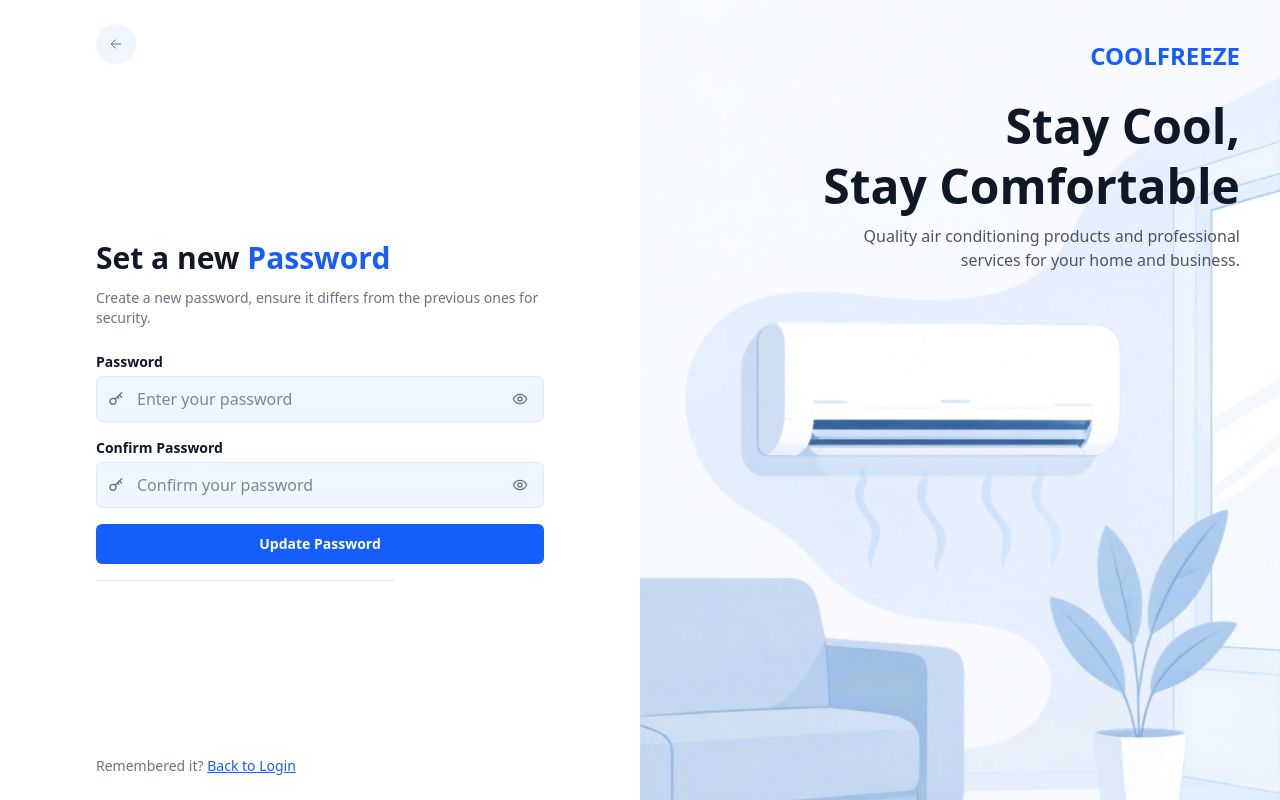
After one commit to ChristianPaul19/cool_freeze, a PHP site: page /frontend/pages/auth/set_password.php in a window 1280 px wide. The commit adds this page. Run offline with PHP 8.4, Linux system fonts and the light colour scheme; some libraries are stand-ins or nearby versions.

Commit message:
Complete Design in Auth/

```diff
--- a/frontend/pages/auth/login.php
+++ b/frontend/pages/auth/login.php
@@ -81,7 +81,7 @@
               <label for="remember">Remember me</label>
             </div>
 
-            <a href="#" class="text-blue-600 hover:underline">Forgot password?</a>
+            <a href="<?= BASE_URL ?>?page=forget" class="text-blue-600 hover:underline">Forgot password?</a>
           </div>
 
           <button
@@ -101,13 +101,13 @@
       <!-- Background: fills the panel exactly, cropped to fit -->
       <img
         src="<?= BASE_URL . 'frontend/assets/img/login_register_background.jpg' ?>"
-        class="absolute inset-0 h-full w-full object-cover"
+        class="absolute inset-0 h-full w-full object-cover -scale-x-100"
         alt=""
       >
 
       <!-- Text sits in the top ~40% of the panel, above the aircon in the image.
            Headline size follows both width and height so it shrinks on short screens. -->
-      <div class="absolute left-0 top-0 p-6 lg:p-10">
+      <div class="absolute right-0 top-0 flex flex-col items-end p-6 text-right p-6 lg:p-10">
         <h2 class="text-xl font-bold text-blue-600 lg:text-2xl">COOLFREEZE</h2>
         <h1 class="mt-[3vh] text-[clamp(1.75rem,min(4vw,6vh),3rem)] font-bold leading-tight text-gray-900">
           Stay Cool,<br>
--- /dev/null
+++ b/frontend/pages/auth/set_password.php
@@ -0,0 +1,175 @@
+<!DOCTYPE html>
+<html lang="en">
+<head>
+  <meta charset="UTF-8">
+  <meta name="viewport" content="width=device-width, initial-scale=1.0">
+  <title>Set New Password | CoolFreeze</title>
+  <script src="https://cdn.jsdelivr.net/npm/@tailwindcss/browser@4"></script>
+</head>
+
+<!-- h-dvh + overflow-hidden: the page is exactly one screen tall and never scrolls -->
+<body class="h-dvh overflow-hidden bg-white text-gray-900 antialiased">
+
+  <div class="flex h-full flex-col md:flex-row">
+
+    <!-- LEFT SIDE: form (only this panel scrolls, and only if a very short screen can't fit it) -->
+    <div class="h-full w-full overflow-y-auto px-5 py-6 sm:px-8 md:w-1/2 md:px-10 lg:px-16">
+      <div class="mx-auto flex min-h-full w-full max-w-md flex-col">
+
+        <!-- Top: brand (mobile only) + back button -->
+        <div>
+          <h2 class="mb-4 text-xl font-bold text-blue-600 md:hidden">COOLFREEZE</h2>
+          <a
+            href="<?= BASE_URL ?>?page=login"
+            class="inline-flex h-10 w-10 items-center justify-center rounded-full bg-blue-50 hover:bg-blue-100"
+            aria-label="Back"
+          >
+            <img class="h-4 w-4" src="<?= BASE_URL . 'frontend/assets/img/back-arrow.svg' ?>" alt="">
+          </a>
+        </div>
+
+        <!-- Middle: main content, centered in the remaining space -->
+        <div class="my-auto py-6">
+          <h1 class="text-2xl font-bold sm:text-3xl">
+            Set a new <span class="text-blue-600">Password</span>
+          </h1>
+
+          <p class="mt-3 text-xs text-gray-500 sm:text-sm">
+            Create a new password, ensure it differs from the previous ones for security.
+          </p>
+
+          <form class="mt-6 space-y-4" method="post" action="">
+
+            <!-- Password -->
+            <div>
+              <label for="password" class="mb-1 block text-sm font-bold">Password</label>
+
+              <div class="relative">
+                <!-- Key icon -->
+                <svg
+                  class="pointer-events-none absolute left-3 top-1/2 h-4 w-4 -translate-y-1/2 text-gray-500"
+                  xmlns="http://www.w3.org/2000/svg" viewBox="0 0 24 24" fill="none"
+                  stroke="currentColor" stroke-width="2" stroke-linecap="round" stroke-linejoin="round"
+                  aria-hidden="true"
+                >
+                  <circle cx="7.5" cy="15.5" r="4.5"></circle>
+                  <path d="m10.7 12.3 9.8-9.8"></path>
+                  <path d="m17 6 3 3"></path>
+                  <path d="m14 9 2 2"></path>
+                </svg>
+
+                <input
+                  type="password"
+                  id="password"
+                  name="password"
+                  autocomplete="new-password"
+                  required
+                  class="w-full rounded-md border border-blue-100 bg-blue-50 py-2.5 pl-10 pr-11 text-base outline-none focus:border-blue-500 focus:ring-2 focus:ring-blue-500"
+                  placeholder="Enter your password"
+                >
+
+                <!-- Eye icon (show/hide password) -->
+                <button
+                  type="button"
+                  class="absolute right-2 top-1/2 flex h-8 w-8 -translate-y-1/2 cursor-pointer items-center justify-center rounded text-gray-500 hover:text-gray-700"
+                  aria-label="Show password"
+                >
+                  <svg class="h-4 w-4" xmlns="http://www.w3.org/2000/svg" viewBox="0 0 24 24" fill="none"
+                    stroke="currentColor" stroke-width="2" stroke-linecap="round" stroke-linejoin="round" aria-hidden="true">
+                    <path d="M2 12s3.5-7 10-7 10 7 10 7-3.5 7-10 7S2 12 2 12Z"></path>
+                    <circle cx="12" cy="12" r="3"></circle>
+                  </svg>
+                </button>
+              </div>
+            </div>
+
+            <!-- Confirm Password -->
+            <div>
+              <label for="confirm_password" class="mb-1 block text-sm font-bold">Confirm Password</label>
+
+              <div class="relative">
+                <!-- Key icon -->
+                <svg
+                  class="pointer-events-none absolute left-3 top-1/2 h-4 w-4 -translate-y-1/2 text-gray-500"
+                  xmlns="http://www.w3.org/2000/svg" viewBox="0 0 24 24" fill="none"
+                  stroke="currentColor" stroke-width="2" stroke-linecap="round" stroke-linejoin="round"
+                  aria-hidden="true"
+                >
+                  <circle cx="7.5" cy="15.5" r="4.5"></circle>
+                  <path d="m10.7 12.3 9.8-9.8"></path>
+                  <path d="m17 6 3 3"></path>
+                  <path d="m14 9 2 2"></path>
+                </svg>
+
+                <input
+                  type="password"
+                  id="confirm_password"
+                  name="confirm_password"
+                  autocomplete="new-password"
+                  required
+                  class="w-full rounded-md border border-blue-100 bg-blue-50 py-2.5 pl-10 pr-11 text-base outline-none focus:border-blue-500 focus:ring-2 focus:ring-blue-500"
+                  placeholder="Confirm your password"
+                >
+
+                <!-- Eye icon (show/hide password) -->
+                <button
+                  type="button"
+                  class="absolute right-2 top-1/2 flex h-8 w-8 -translate-y-1/2 cursor-pointer items-center justify-center rounded text-gray-500 hover:text-gray-700"
+                  aria-label="Show password"
+                >
+                  <svg class="h-4 w-4" xmlns="http://www.w3.org/2000/svg" viewBox="0 0 24 24" fill="none"
+                    stroke="currentColor" stroke-width="2" stroke-linecap="round" stroke-linejoin="round" aria-hidden="true">
+                    <path d="M2 12s3.5-7 10-7 10 7 10 7-3.5 7-10 7S2 12 2 12Z"></path>
+                    <circle cx="12" cy="12" r="3"></circle>
+                  </svg>
+                </button>
+              </div>
+            </div>
+
+            <button
+              type="submit"
+              class="w-full cursor-pointer rounded-md bg-blue-600 px-4 py-2.5 text-sm font-semibold text-white transition hover:bg-blue-700 focus:outline-none focus:ring-2 focus:ring-blue-500 focus:ring-offset-2"
+            >
+              Update Password
+            </button>
+          </form>
+
+          <hr class="mt-4 w-2/3 border-gray-200">
+        </div>
+
+        <!-- Bottom -->
+        <p class="text-xs text-gray-500 sm:text-sm">
+          Remembered it?
+          <a href="<?= BASE_URL ?>?page=login" class="text-blue-600 underline hover:text-blue-700">Back to Login</a>
+        </p>
+
+      </div>
+    </div>
+
+
+    <!-- RIGHT SIDE: image (hidden on mobile, shown from md and up) -->
+    <div class="relative hidden h-full overflow-hidden md:block md:w-1/2">
+      <img
+        src="<?= BASE_URL . 'frontend/assets/img/login_register_background.jpg' ?>"
+        class="absolute inset-0 h-full w-full object-cover"
+        alt=""
+      >
+
+      <!-- Right-aligned text in the top part of the panel, above the aircon in the image -->
+      <div class="absolute right-0 top-0 flex max-w-full flex-col items-end p-6 text-right lg:p-10">
+        <h2 class="text-xl font-bold text-blue-600 lg:text-2xl">COOLFREEZE</h2>
+        <h1 class="mt-[3vh] text-[clamp(1.75rem,min(4vw,6vh),3rem)] font-bold leading-tight text-gray-900">
+          Stay Cool,<br>
+          Stay Comfortable
+        </h1>
+        <p class="mt-2 max-w-sm text-sm text-gray-600 lg:text-base">
+          Quality air conditioning products and professional services
+          for your home and business.
+        </p>
+      </div>
+    </div>
+
+  </div>
+
+</body>
+</html>
--- a/index.php
+++ b/index.php
@@ -15,12 +15,16 @@ $pages = [
     'landing' => 'landing.php',
     'login' => 'auth/login.php',
     'register' => 'auth/register.php',
+    'forget' => 'auth/forget.php',
+    'verification' => 'auth/verification.php',
+    'reset' => 'auth/reset.php',
+    'set_password' => 'auth/set_password.php',
     'error404' => 'error/error404.php',
     'maintenance' => 'error/maintenance.php',
 ];
 
 //                        change this 'register'. pick the page in the $pages
-$page = $_GET['page'] ?? 'register';
+$page = $_GET['page'] ?? 'forget';
 
 if (
     !is_string($page) ||
```
Also changed, not shown: frontend/pages/auth/forget.php (added, +126 -0 lines), frontend/pages/auth/reset.php (added, +87 -0 lines), frontend/pages/auth/verification.php (added, +109 -0 lines).
